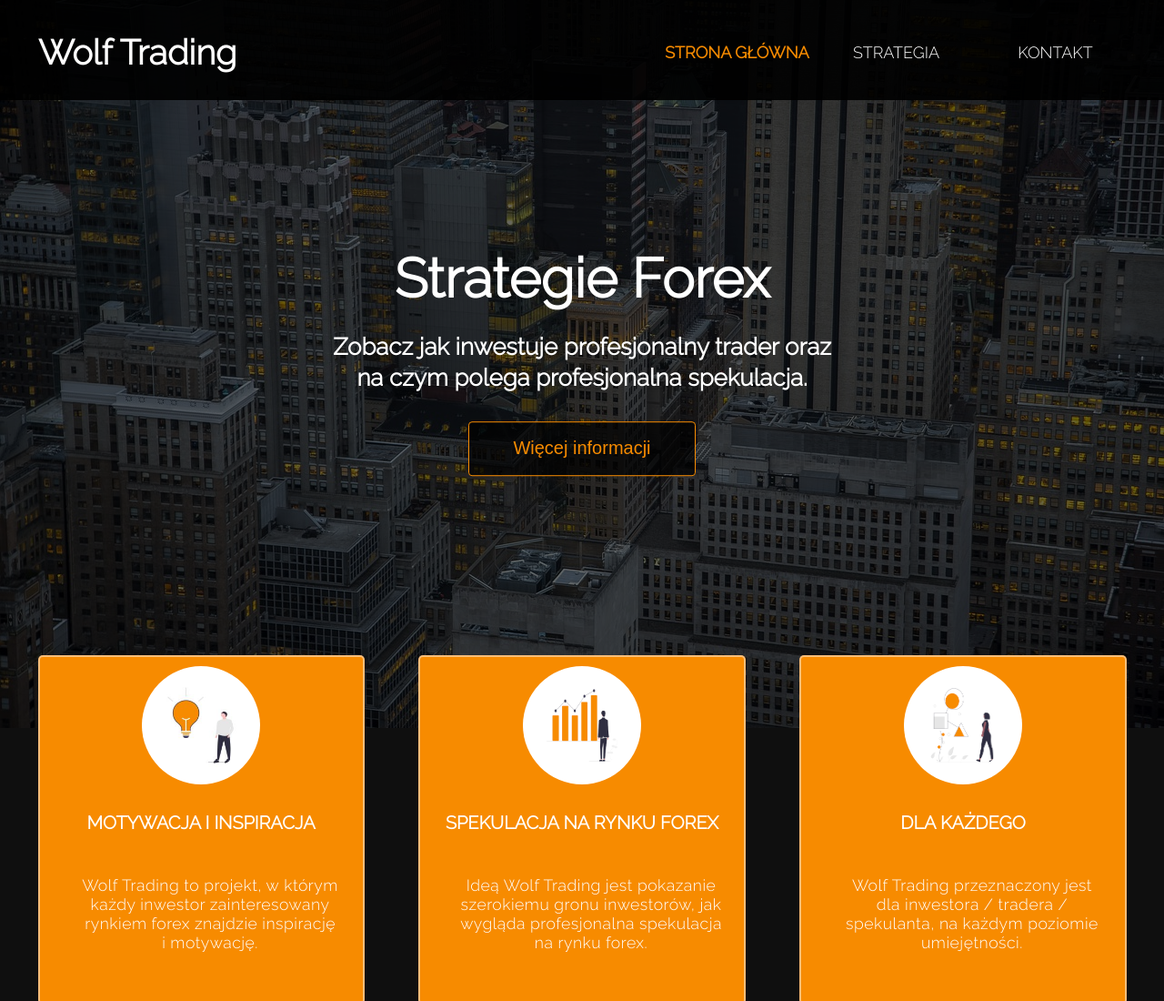
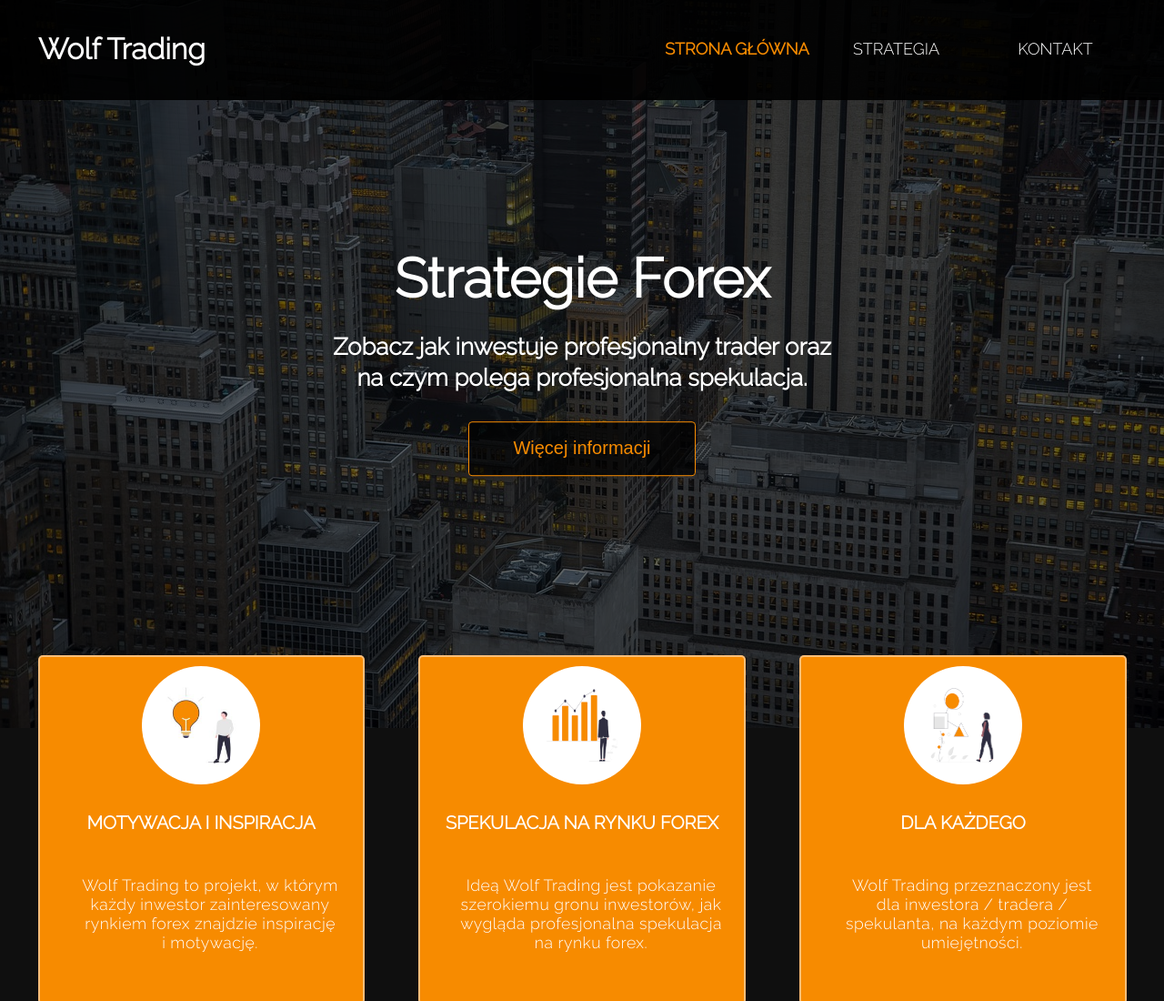
Before and after one commit to agnieszkaole/wolftrading-website, a plain HTML site: page index.html in a window 1280 px wide. Shown: the top 1100 px of the page at 91% size. Drawn offline with nearby package versions, Linux system fonts and the light colour scheme; files that its build step writes are made by us from their sources.

Commit message:
logo resize

```diff
--- a/style.scss
+++ b/style.scss
@@ -526,9 +526,9 @@ footer {
 }
 
 @media (min-width: 640px) {
-  header .wrapper .content .logo {
-    font-size: 38px;
-  }
+  // header .wrapper .content .logo {
+  //   font-size: 38px;
+  // }
   .home .wrapper {
     .heading-container {
       h1 {
```
Also changed, not shown: style.css, style.min.css.
